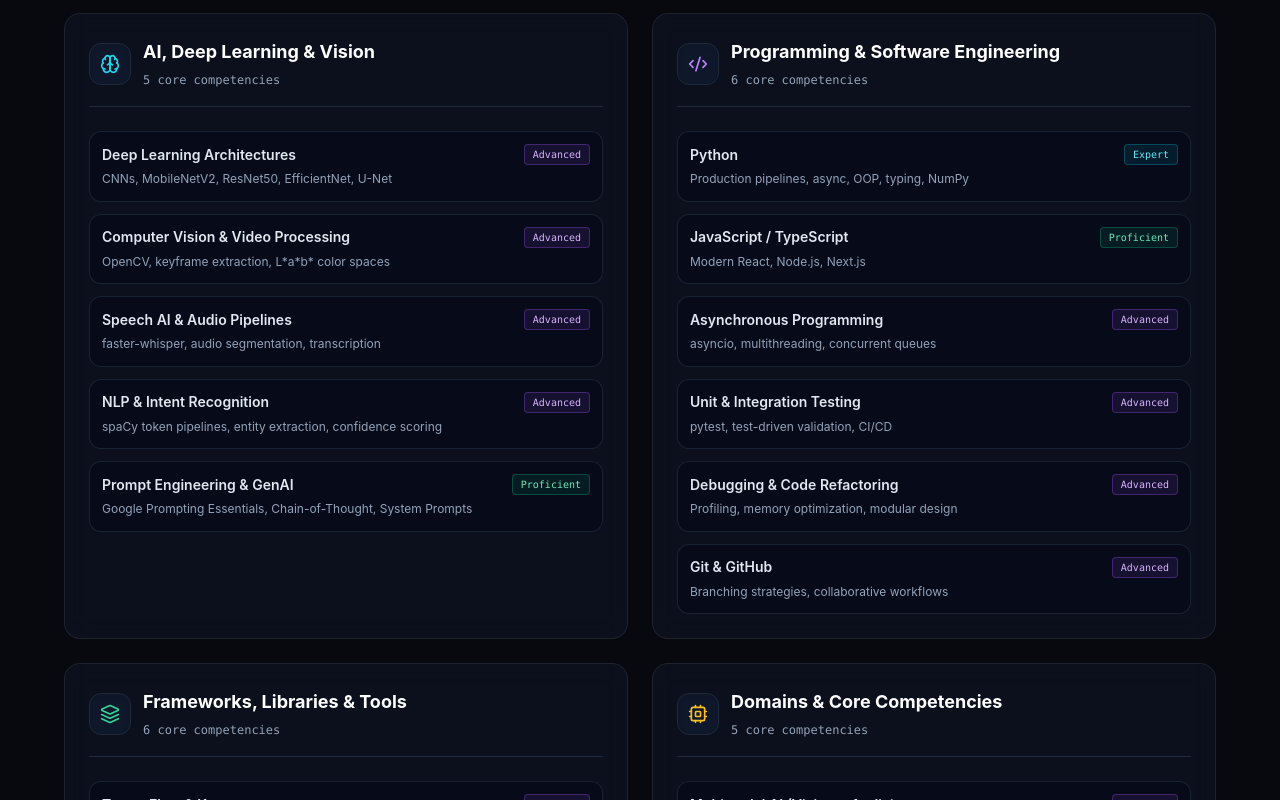
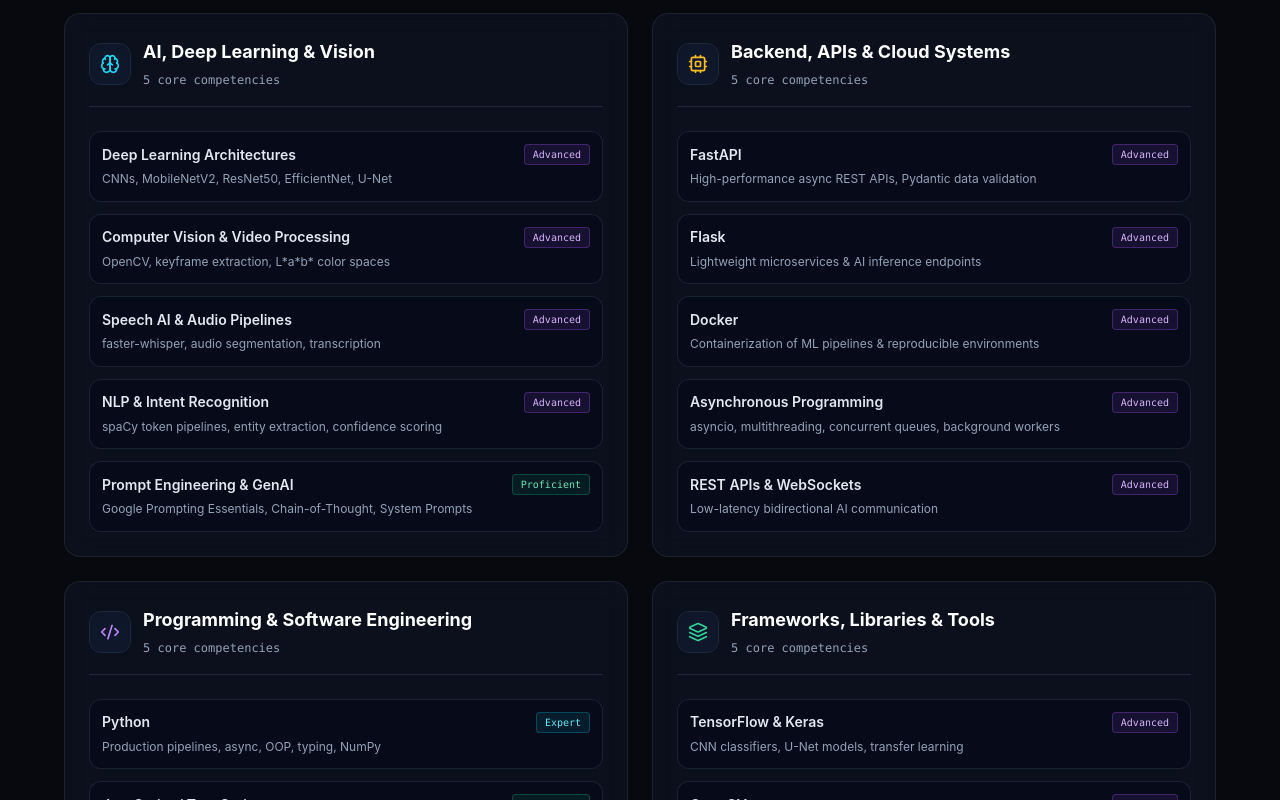
Before and after one commit to Sameer45-Ali/Sameer-portfolio, a Next.js app: page / in a window 1280 px wide. Shown: the part 3360-4160 px from the top of the page. Built offline with nearby package versions, Linux system fonts and the light colour scheme.

Commit message:
feat: add FastAPI, Backend and Docker skills

```diff
--- a/src/data/portfolioData.ts
+++ b/src/data/portfolioData.ts
@@ -138,12 +138,22 @@
       ],
     },
     {
+      title: "Backend, APIs & Cloud Systems",
+      icon: "Cpu",
+      skills: [
+        { name: "FastAPI", level: "Advanced", description: "High-performance async REST APIs, Pydantic data validation" },
+        { name: "Flask", level: "Advanced", description: "Lightweight microservices & AI inference endpoints" },
+        { name: "Docker", level: "Advanced", description: "Containerization of ML pipelines & reproducible environments" },
+        { name: "Asynchronous Programming", level: "Advanced", description: "asyncio, multithreading, concurrent queues, background workers" },
+        { name: "REST APIs & WebSockets", level: "Advanced", description: "Low-latency bidirectional AI communication" },
+      ],
+    },
+    {
       title: "Programming & Software Engineering",
       icon: "Code",
       skills: [
         { name: "Python", level: "Expert", description: "Production pipelines, async, OOP, typing, NumPy" },
         { name: "JavaScript / TypeScript", level: "Proficient", description: "Modern React, Node.js, Next.js" },
-        { name: "Asynchronous Programming", level: "Advanced", description: "asyncio, multithreading, concurrent queues" },
         { name: "Unit & Integration Testing", level: "Advanced", description: "pytest, test-driven validation, CI/CD" },
         { name: "Debugging & Code Refactoring", level: "Advanced", description: "Profiling, memory optimization, modular design" },
         { name: "Git & GitHub", level: "Advanced", description: "Branching strategies, collaborative workflows" },
@@ -157,19 +167,7 @@
         { name: "OpenCV", level: "Advanced", description: "Keyframe extraction, frame diffing, image processing" },
         { name: "spaCy NLP", level: "Advanced", description: "Custom entity extraction, rule-based matching" },
         { name: "faster-whisper", level: "Advanced", description: "Accelerated speech-to-text inference" },
-        { name: "Flask & FastAPI", level: "Advanced", description: "Low-latency REST APIs for AI backends" },
         { name: "Streamlit", level: "Advanced", description: "Rapid AI demo prototyping and dashboarding" },
-      ],
-    },
-    {
-      title: "Domains & Core Competencies",
-      icon: "Cpu",
-      skills: [
-        { name: "Multimodal AI (Vision + Audio)", level: "Advanced" },
-        { name: "Medical Image Classification", level: "Advanced" },
-        { name: "Natural Language Processing (NLP)", level: "Advanced" },
-        { name: "High-Throughput Video Chaptering", level: "Advanced" },
-        { name: "Asynchronous REST API Services", level: "Advanced" },
       ],
     },
   ] as SkillCategory[],
```
Also changed, not shown: 2 other files (tests, documents, lock files or other folders).
